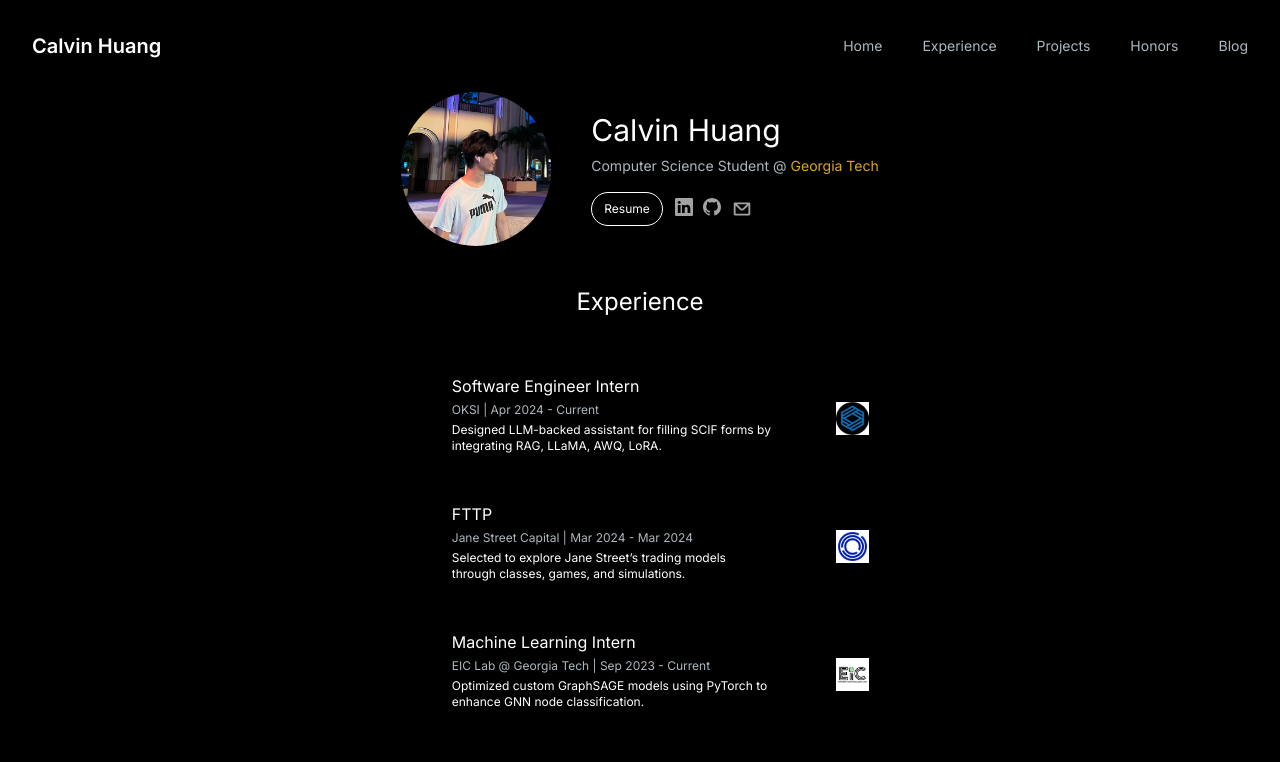
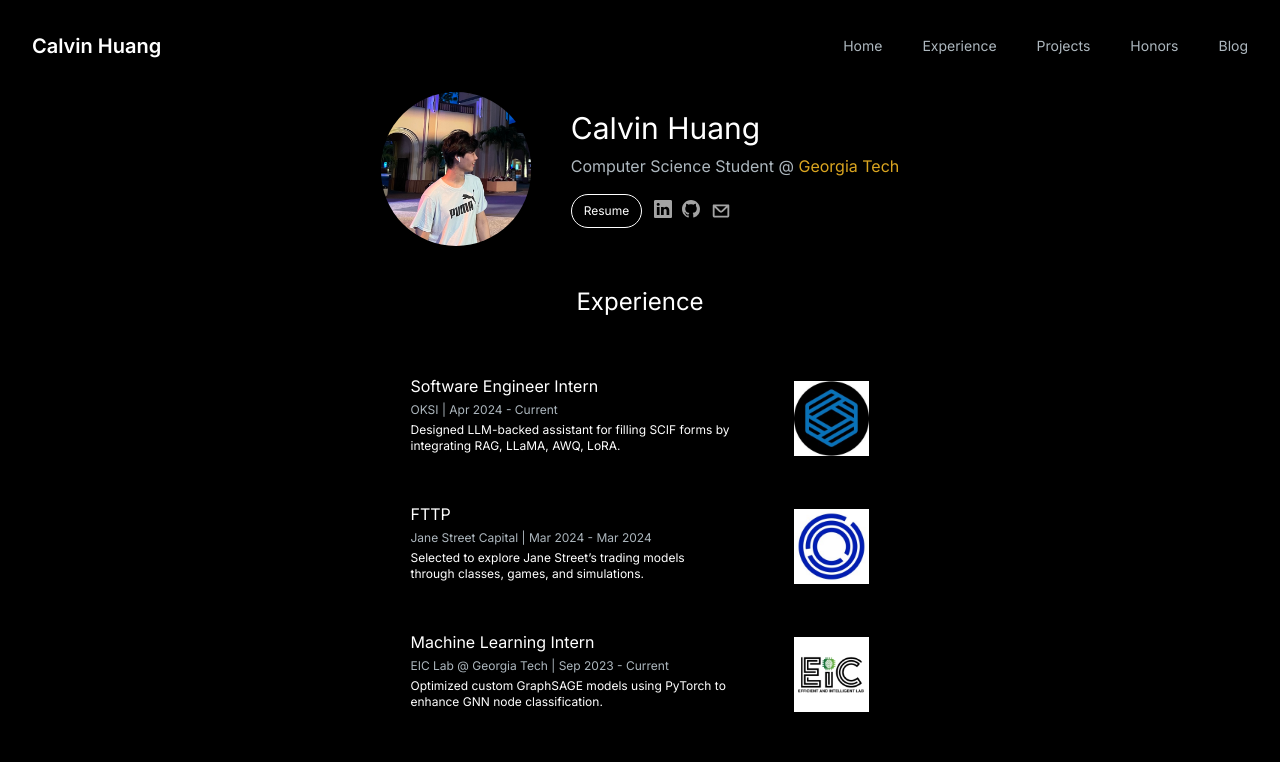
Before and after one commit to ccalvinhhuang/website, a Next.js app: page / in a window 1280 px wide. Shown: the top 762 px of the page. Built offline with nearby package versions, Linux system fonts and the light colour scheme.

Commit message:
fixed minor formatting

```diff
--- a/src/app/components/HeroSection.jsx
+++ b/src/app/components/HeroSection.jsx
@@ -70,7 +70,7 @@
             <h1 className="text-white mb-2 text-xl sm:text-2xl lg:text-3xl">
               Calvin Huang
             </h1>
-            <p className="text-[#ADB7BE] text-xs sm:text-sm lg:text-sm mb-4">
+            <p className="text-[#ADB7BE] text-md sm:text-md lg:text-md mb-4">
               Computer Science Student @{" "}
               <a
                 href="https://www.gatech.edu/"
--- a/src/app/components/InternshipItem.js
+++ b/src/app/components/InternshipItem.js
@@ -16,7 +16,7 @@
   >
     <div
       className="flex flex-col sm:flex-row items-center gap-400 sm:gap-16 hover-effect"
-      style={{ marginLeft: "9%" }}
+      style={{ marginLeft: "0%" }}
     >
       <div>
         <h3 className="text-base mb-1">{title}</h3>
```
